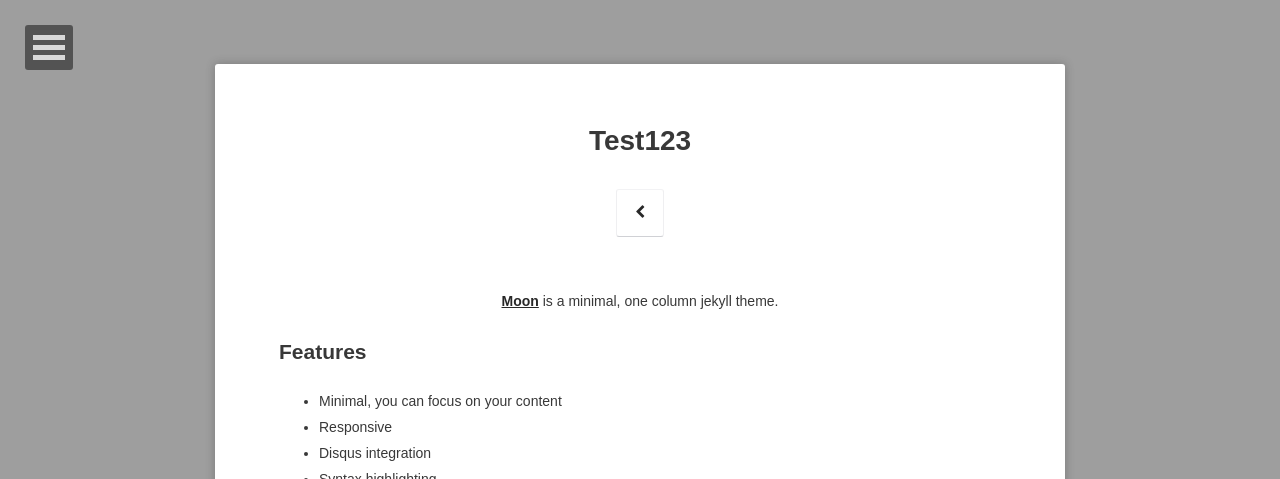
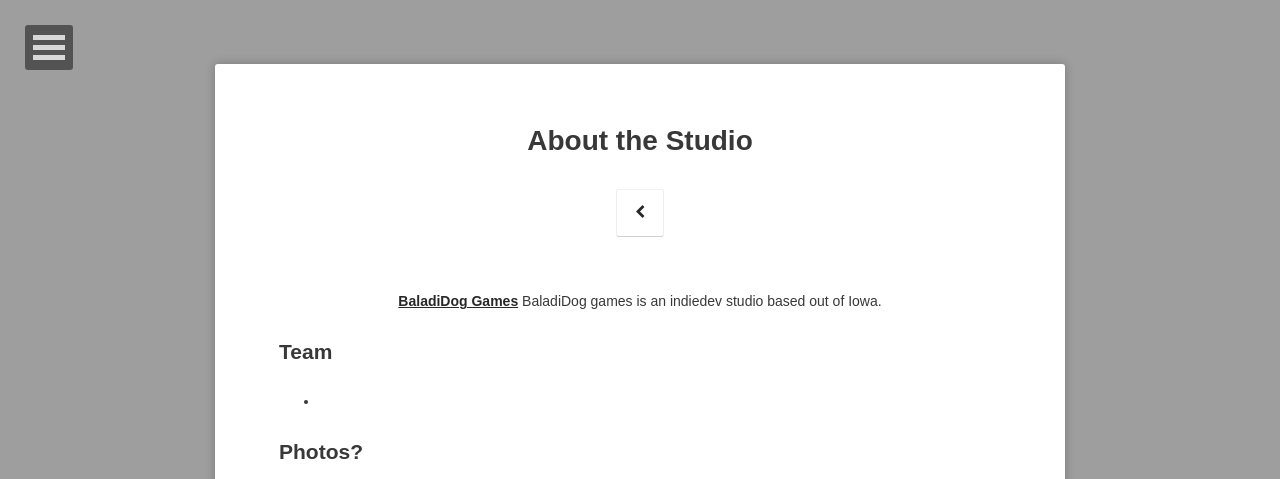
Before and after one commit to BaladiDogGames/baladidoggames.github.io, a Jekyll site: the page built from about/index.md, in a window 1280 px wide. Shown: the top 479 px of the page. Built offline with Jekyll 4.4.1, drawn with Linux system fonts in a browser that asks for light colours; some web fonts are replaced; comment, search, counter and statistics services are not loaded; some of the changed text lies outside the part shown; grey boxes are pictures that could not be loaded.

Commit message:
updated desc

```diff
--- a/_config.yml
+++ b/_config.yml
@@ -1,6 +1,6 @@
 # Site
 title:              BaladiDog Games
-bio:                'Check out our WIP, Research & Deadvelopment!'
+bio:                'Check out our current project, Research & DEADvelopment!'
 description:        "BaladiDog games is an indiedev studio based out of Iowa."
 reading_time:       true
 words_per_minute:   200
--- a/about/index.md
+++ b/about/index.md
@@ -1,35 +1,22 @@
 ---
 layout: page
-title: Test123
-tags: [about, Jekyll, theme, moon]
+title: About the Studio
+tags: [about, contact]
 date: 2016-03-21
 ---
 
-<center><a href="http://baladidoggames.github.io/Moon"><b>Moon</b></a> is a minimal, one column jekyll theme.</center>
+<center><a href="http://baladidoggames.github.io/Moon"><b>BaladiDog Games</b></a> BaladiDog games is an indiedev studio based out of Iowa.</center>
 
-## Features
-* Minimal, you can focus on your content
-* Responsive
-* Disqus integration
-* Syntax highlighting
-* Optional post image
-* Social icons
-* Page for sharing projects
-* Optional background image
-* Simple navigation menu
-* MathJax support
+## Team
+* <TBD>
 
-## Preview
+## Photos?
 
 {% capture images %}
-    https://cloud.githubusercontent.com/assets/754514/14509720/61c61058-01d6-11e6-93ab-0918515ecd56.png
     https://cloud.githubusercontent.com/assets/754514/14509716/61ac6c8e-01d6-11e6-879f-8308883de790.png
 {% endcapture %}
 {% include gallery images=images caption="Screenshots of Moon Theme" cols=2 %}
 
 
-## Getting Started
-
-To learn how to install and use this theme check out the [Setup Guide](http://baladidoggames.me/Moon/moon-theme/) for more information.
-
-[Install Moon](https://github.com/baladidoggames/Moon){: .btn}
+## Contact us at:
+<TBD>
```
